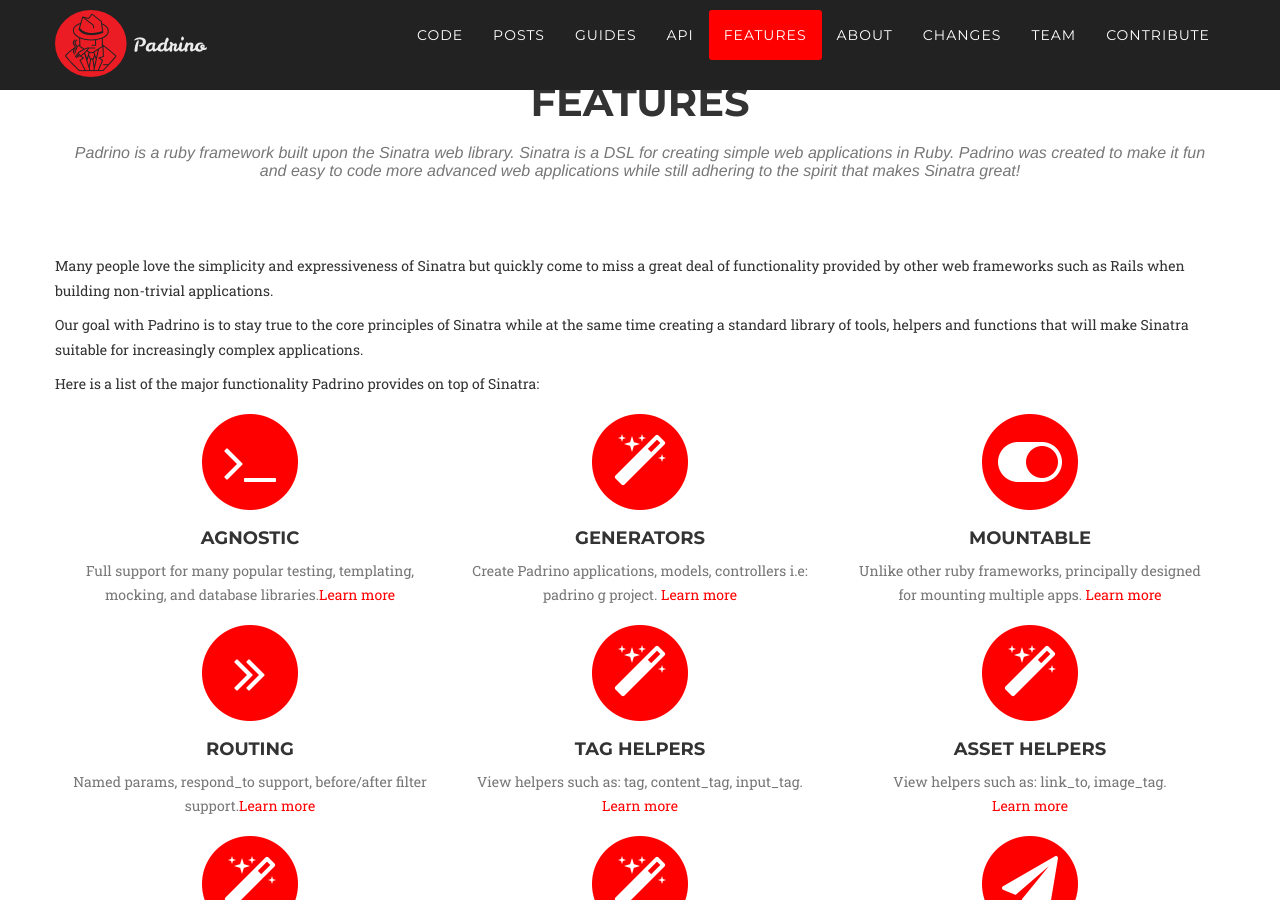
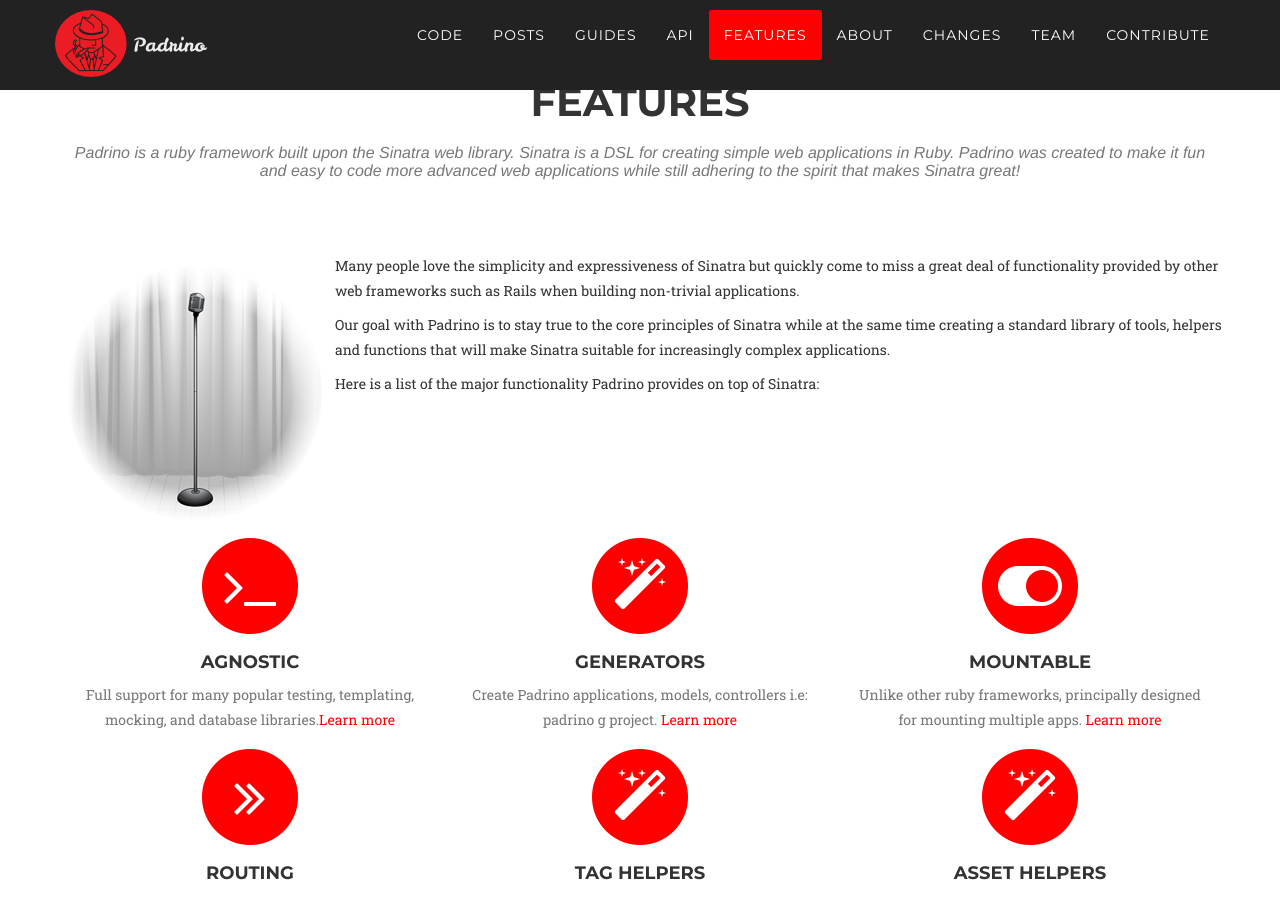
Before and after one commit to wikimatze/padrinorb-website, a Jekyll site: the page built from index.html, in a window 1280 px wide and 900 px high, scrolled down 971 px. Built offline with Jekyll 4.4.1, drawn with Linux system fonts in a browser that asks for light colours; some web fonts are replaced; Markdown is read by kramdown in place of the engine named in the settings.

Commit message:
Add mic image for features section

```diff
--- a/_includes/features.html
+++ b/_includes/features.html
@@ -6,9 +6,11 @@
             <h2 class="section-heading">Features</h2>
             <h3 class="section-subheading text-muted">Padrino is a ruby framework built upon the Sinatra web library. Sinatra is a DSL for creating simple web applications in Ruby. Padrino was created to make it fun and easy to code more advanced web applications while still adhering to the spirit that makes Sinatra great!</h3>
           </div>
+          <img src="/img/mic.png" alt="Mic" class="img-responsive pull-left">
           <p>Many people love the simplicity and expressiveness of Sinatra but quickly come to miss a great deal of functionality provided by other web frameworks such as Rails when building non-trivial applications.</p>
           <p>Our goal with Padrino is to stay true to the core principles of Sinatra while at the same time creating a standard library of tools, helpers and functions that will make Sinatra suitable for increasingly complex applications.</p>
           <p>Here is a list of the major functionality Padrino provides on top of Sinatra:</p>
+          <br><br>
         </div>
         <div class="row text-center">
           <div class="col-md-4">
```
Also changed, not shown: img/mic.png (added).
